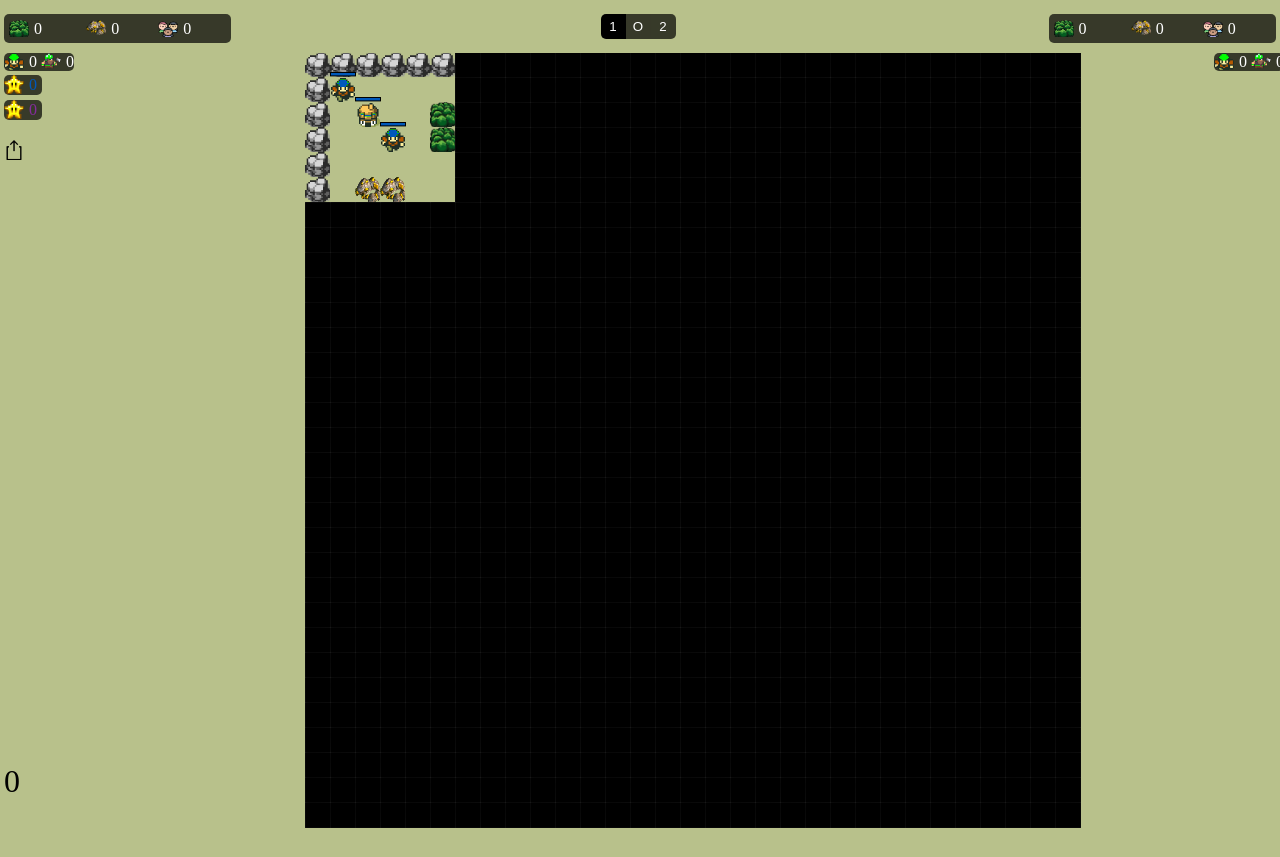
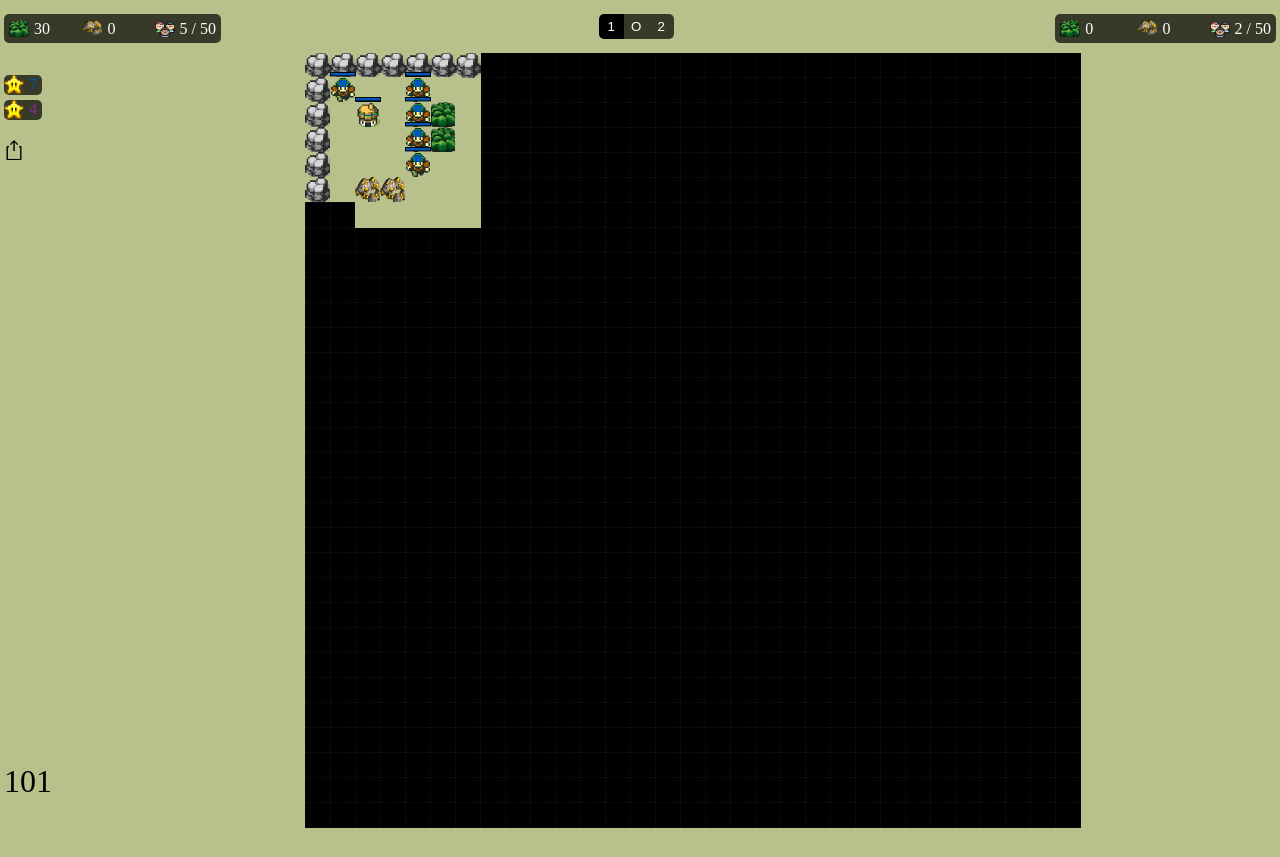
Before and after one commit to Vitaliy-Svinchyak/ai-battlefield, a plain HTML site: page index.html in a window 1280 px wide. Shown: the top 857 px of the page. Drawn offline with Linux system fonts and the light colour scheme.

Commit message:
create units

```diff
--- a/ai/e33/SigningWhaleAi.js
+++ b/ai/e33/SigningWhaleAi.js
@@ -12,7 +12,7 @@ export default class SigningWhaleAi extends AI {
         const proxyApi = new ProxyApi(api)
         const needs = this._getNeeds(proxyApi)
         const effects = this._getRootEffects(needs)
-        console.log(effects)
+        // console.log(effects)
 
         return this._getActions(effects)
     }
--- a/ai/e33/api/PathFinder.js
+++ b/ai/e33/api/PathFinder.js
@@ -16,7 +16,6 @@ export default class PathFinder {
      * @private
      */
     getNextPointToTheX(startPoint, check) {
-        const map = this._api.getMap()
         let startPositions = [{parent: null, point: startPoint}]
         const usedPoints = new Map()
 
@@ -29,13 +28,15 @@ export default class PathFinder {
             for (const position of newPoints) {
                 usedPoints.set(position.point.toString(), true)
                 const point = position.point
-                if (check(map.get(point.y).get(point.x))) {
+                if (check(point)) {
                     return this._getRoot(position)
                 }
             }
 
             i++
-            if (i > 10) {
+            if (i > 30) {
+                console.dir(startPoint)
+                console.dir(check)
                 throw new Error('too long')
             }
         }
@@ -104,9 +105,9 @@ export default class PathFinder {
             return true
         }
 
-        // if (!map.get(to.y).get(to.x).isEmpty) {
-        //     return false
-        // }
+        if (!map.get(to.y).get(to.x).isEmpty) {
+            return false
+        }
 
         // diagonal
         if (from.y !== to.y && from.x !== to.x) {
--- a/ai/e33/api/ProxyApi.js
+++ b/ai/e33/api/ProxyApi.js
@@ -3,7 +3,6 @@ import Warrior from "../../../core/entity/unit/Warrior.js"
 import UnitsManager from "./UnitsManager.js"
 import PathFinder from "./PathFinder.js"
 import TownHall from "../../../core/entity/building/TownHall.js"
-import FoodSource from "../../../core/entity/resource/FoodSource.js"
 
 export default class ProxyApi {
     /**
@@ -104,13 +103,44 @@ export default class ProxyApi {
     getPathToNearestResourceForUnit(unit, check) {
         const resourcePoints = this.getResourcePoints().filter(check)
             .sort((a, b) => this.pathFinder.getDistanceSq(unit.position, a.position) - this.pathFinder.getDistanceSq(unit.position, b.position))
-        return this.pathFinder.getNextPointToTheX(unit.position, (p) => resourcePoints.indexOf(p) !== -1)
+
+        return this.pathFinder.getNextPointToTheX(unit.position, (p) => this._isNearby(resourcePoints, p))
     }
 
     /**
      * @param {IMovable} unit
      */
     getPathToTheNearestTownHall(unit) {
-        return this.pathFinder.getNextPointToTheX(unit.position, (p) => p instanceof TownHall)
+        const townHalls = this.getBuildings().townHall
+        return this.pathFinder.getNextPointToTheX(unit.position, (p) => this._isNearby(townHalls, p))
+    }
+
+    /**
+     * @param {Point} p
+     * @return {IEntity[]}
+     */
+    getPointsNearPoint(p) {
+        const map = this.getMap()
+
+        return [
+            map.get(p.y).get(p.x - 1),
+            map.get(p.y).get(p.x + 1),
+            map.get(p.y - 1).get(p.x + 1),
+            map.get(p.y + 1).get(p.x + 1),
+            map.get(p.y + 1).get(p.x - 1),
+            map.get(p.y - 1).get(p.x - 1),
+            map.get(p.y + 1).get(p.x),
+            map.get(p.y - 1).get(p.x),
+        ]
+    }
+
+    /**
+     * @param {IMovable[]|IBuilding[]|IResourceSource[]} entities
+     * @param {Point} point
+     * @return {boolean}
+     * @private
+     */
+    _isNearby(entities, point) {
+        return entities.filter(r => this.pathFinder.getDistanceSq(point, r.position) <= 2).length > 0
     }
 }
--- a/ai/e33/effect/CreateUnitEffect.js
+++ b/ai/e33/effect/CreateUnitEffect.js
@@ -27,8 +27,7 @@ export default class CreateUnitEffect extends IEffect {
     }
 
     run() {
-        // TODO
-        return []
+        return [this.api.actions.createUnit(this.unitType)]
     }
 
     isFinished() {
--- a/ai/e33/effect/MineResourcesEffect.js
+++ b/ai/e33/effect/MineResourcesEffect.js
@@ -64,26 +64,10 @@ export default class MineResourcesEffect extends IEffect {
     }
 
     _getResourcesNearPeasant(peasant, check) {
-        return this._getPointsNearPeasant(peasant).filter(check)
+        return this.api.getPointsNearPoint(peasant.position).filter(check)
     }
 
     _getTownHallsNearPeasant(peasant) {
         return this.api.getBuildings().townHall.filter(t => this.api.pathFinder.getDistanceSq(t.position, peasant.position) <= 2)
     }
-
-    _getPointsNearPeasant(peasant) {
-        const p = peasant.position
-        const map = this.api.getMap()
-
-        return [
-            map.get(p.y).get(p.x - 1),
-            map.get(p.y).get(p.x + 1),
-            map.get(p.y - 1).get(p.x + 1),
-            map.get(p.y + 1).get(p.x + 1),
-            map.get(p.y + 1).get(p.x - 1),
-            map.get(p.y - 1).get(p.x - 1),
-            map.get(p.y + 1).get(p.x),
-            map.get(p.y - 1).get(p.x),
-        ]
-    }
 }
--- a/ai/e33/need/BuildEconomyNeed.js
+++ b/ai/e33/need/BuildEconomyNeed.js
@@ -5,6 +5,7 @@ import Resources from "../../../core/api/external/Resources.js"
 import GetResourcesEffect from "../effect/MineResourcesEffect.js"
 
 export default class BuildEconomyNeed extends INeed {
+    neededAmountOfPeasants = 7
 
     getEffects() {
         return [
@@ -14,16 +15,16 @@ export default class BuildEconomyNeed extends INeed {
 
     getEffectsToSatisfy() {
         return [
-            new CreateUnitEffect(this.api, Peasant, 8 - this.api.getUnits().Peasant.length)
+            new CreateUnitEffect(this.api, Peasant, this.neededAmountOfPeasants - this.api.getUnits().Peasant.length)
         ]
     }
 
     getWeight() {
         const currentPeasantsAmount = this.api.getUnits().Peasant.length
-        return this.rotatedWeight(this.linearWeight(8, currentPeasantsAmount))
+        return this.rotatedWeight(this.linearWeight(this.neededAmountOfPeasants, currentPeasantsAmount))
     }
 
     isSatisfied() {
-        return this.api.getUnits().Peasant.length >= 8
+        return this.api.getUnits().Peasant.length >= this.neededAmountOfPeasants
     }
 }
--- a/core/Painter.js
+++ b/core/Painter.js
@@ -114,14 +114,14 @@ export default class Painter {
 
     _drawProduction(production, team){
         if (production.Peasant > 0) {
-            document.querySelector(`#production${team} .peasant`).innerText = production.peasant
+            document.querySelector(`#production${team} .peasant`).innerText = production.Peasant
             document.querySelector(`#production${team} .peasant`).style.display = ''
         } else {
             document.querySelector(`#production${team} .peasant`).style.display = 'none'
         }
 
         if (production.Warrior > 0) {
-            document.querySelector(`#production${team} .warrior`).innerText = production.warrior
+            document.querySelector(`#production${team} .warrior`).innerText = production.Warrior
             document.querySelector(`#production${team} .warrior`).style.display = ''
         } else {
             document.querySelector(`#production${team} .warrior`).style.display = 'none'
--- a/index.html
+++ b/index.html
@@ -56,7 +56,7 @@
     import SigningWhaleAi from "./ai/e33/SigningWhaleAi.js"
 
     window.gameSettings = {
-        gameSpeed: 100,
+        gameSpeed: 50,
         selectedTeamToView: 1
     }
    const map = GameFieldGenerator.gameMap(30, 30)
@@ -72,7 +72,7 @@
     document.getElementById('score-2').style.color = `rgb(${ai2.color.join(',')})`
 
     game.onReady(() => {
-        // game.start(ai1, ai2)
+        game.start(ai1, ai2)
     })
     document.getElementById(window.gameSettings.selectedTeamToView + '-fog').classList.add('active')
     document.getElementById('1-fog').addEventListener('click', () => {
```
